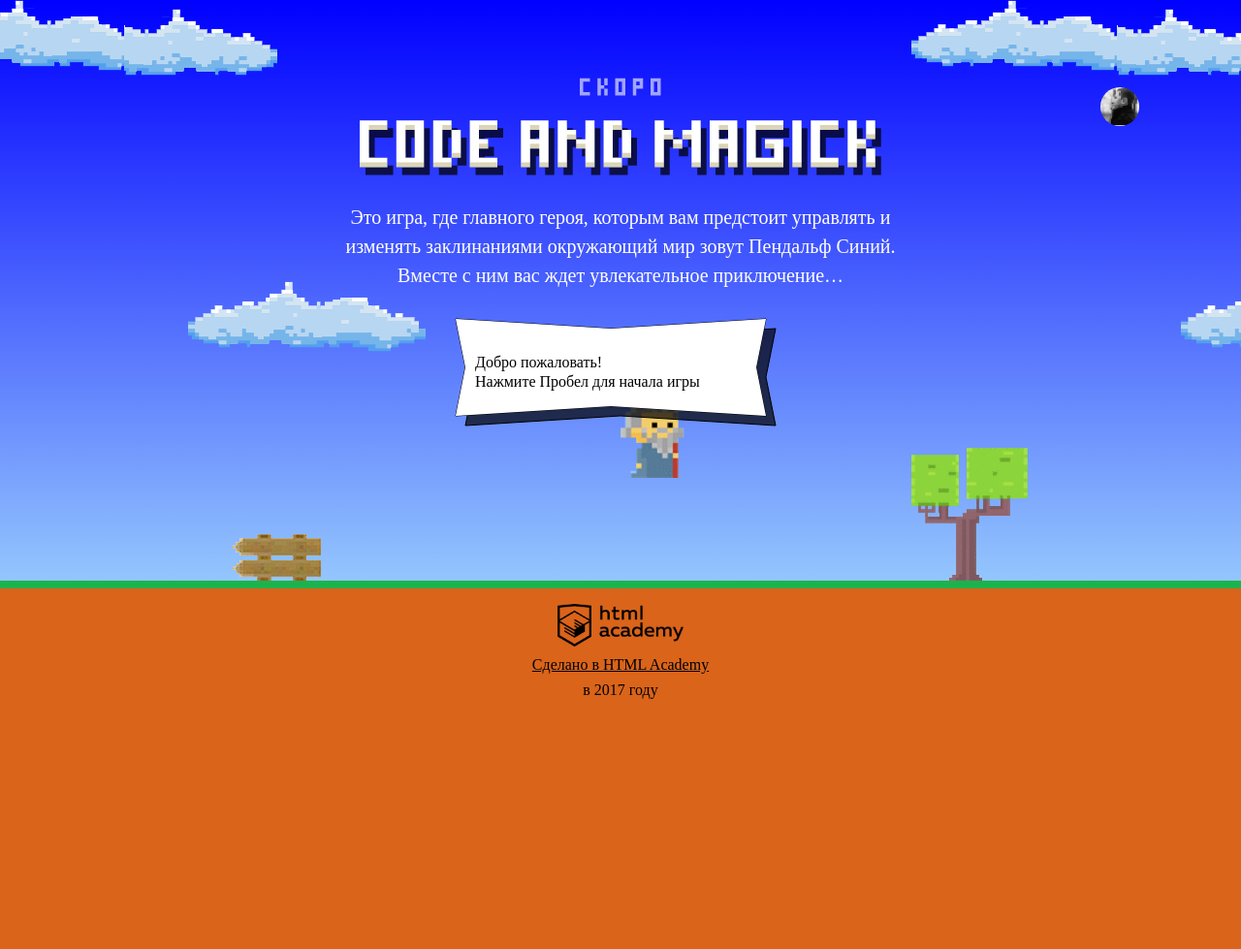
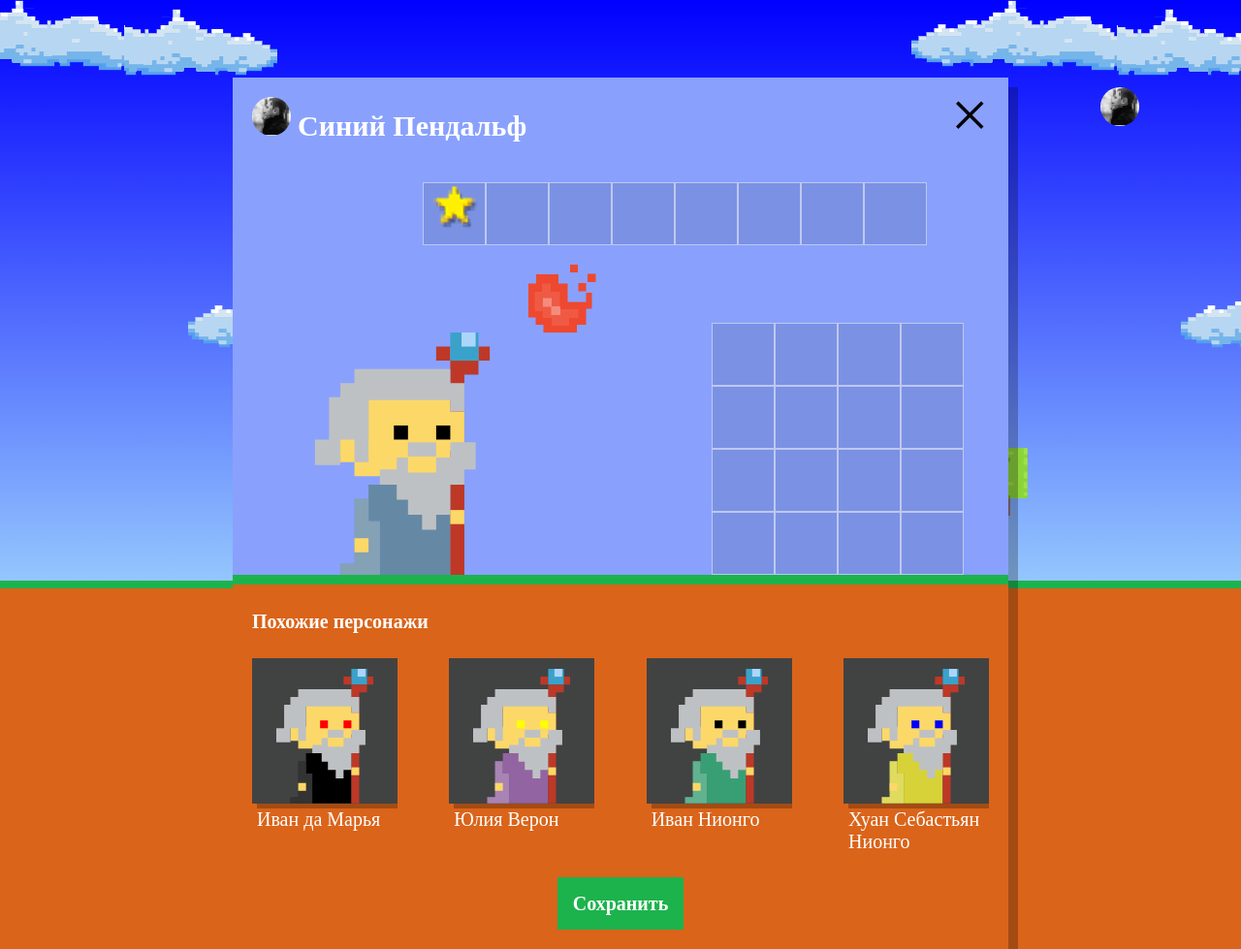
Before and after one commit to TimurSivakov/871733-code-and-magick-17, a website: page index.html in a window 1280 px wide. Shown: the whole page at 97% size. Before the commit the page ends 800 px from the top, so only its background shows below. Drawn offline with Linux system fonts and the light colour scheme; a web font is replaced by a local one.

Commit message:
сделано заданиепо добавлению игроков

```diff
--- a/index.html
+++ b/index.html
@@ -230,6 +230,7 @@
 </script>
 <script src="js/stat.js"></script>
 <script src="js/game.js"></script>
+<script src="js/setup.js"></script>
 
 </body>
 </html>
--- /dev/null
+++ b/js/setup.js
@@ -0,0 +1,54 @@
+'use strict';
+
+var setup = document.querySelector('.setup');
+setup.classList.remove('hidden');
+var similarListElement = document.querySelector('.setup-similar-list');
+var similarWizardTemplate = document.querySelector('#similar-wizard-template').content.querySelector('.setup-similar-item');
+
+var firstNames = ['Иван', 'Хуан Себастьян', 'Мария', 'Кристоф', 'Виктор', 'Юлия', 'Люпита', 'Вашингтон'];
+var lastNames = ['да Марья', 'Верон', 'Мирабелла', 'Вальц', 'Онопко', 'Топольницкая', 'Нионго', 'Ирвинг'];
+var wizardsColor = ['rgb(101, 137, 164)', 'rgb(241, 43, 107)', 'rgb(146, 100, 161)', 'rgb(56, 159, 117)', 'rgb(215, 210, 55)', 'rgb(0, 0, 0)'];
+var eyesColor = ['black', 'red', 'blue', 'yellow', 'green'];
+
+var firstNamesRandom;
+var lastNamesRandom;
+var namesGenerator;
+var colorRandom;
+var eyesColorRandom;
+
+var wizards = [];
+
+var generateWizardsObject = function () {
+  for (var i = 0; i < 4; i++) {
+    firstNamesRandom = Math.floor(Math.random() * firstNames.length);
+    lastNamesRandom = Math.floor(Math.random() * lastNames.length);
+    namesGenerator = firstNames[firstNamesRandom] + ' ' + lastNames[lastNamesRandom];
+    colorRandom = wizardsColor[Math.floor(Math.random() * wizardsColor.length)];
+    eyesColorRandom = eyesColor[Math.floor(Math.random() * eyesColor.length)];
+    wizards[i] = {
+      name: namesGenerator,
+      coatColor: colorRandom,
+      eyesColor: eyesColorRandom
+    };
+  }
+  return wizards;
+};
+generateWizardsObject();
+
+
+var renderWizard = function (wizard) {
+  var wizardElement = similarWizardTemplate.cloneNode(true);
+  wizardElement.querySelector('.setup-similar-label').textContent = wizards[i].name;
+  wizardElement.querySelector('.wizard-coat').style.fill = wizard.coatColor;
+  wizardElement.querySelector('.wizard-eyes').style.fill = wizard.eyesColor;
+
+  return wizardElement;
+};
+
+var fragment = document.createDocumentFragment();
+for (var i = 0; i < wizards.length; i++) {
+  fragment.appendChild(renderWizard(wizards[i]));
+}
+similarListElement.appendChild(fragment);
+document.querySelector('.setup-similar').classList.remove('hidden');
+console.log(similarListElement);
```
